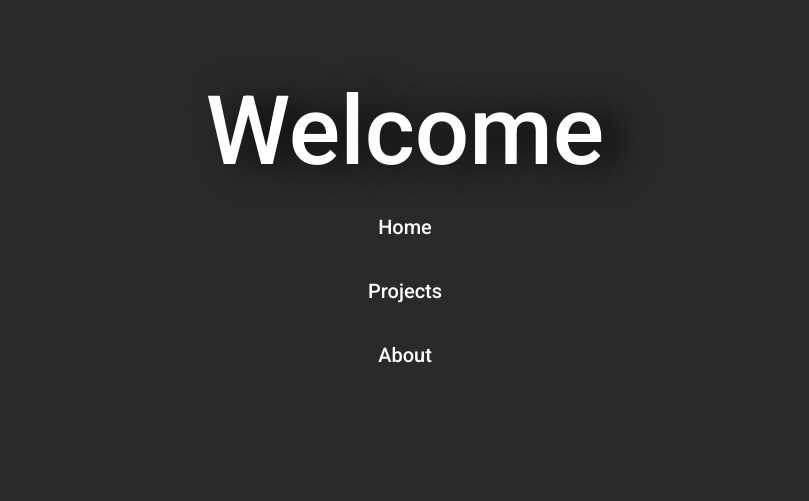
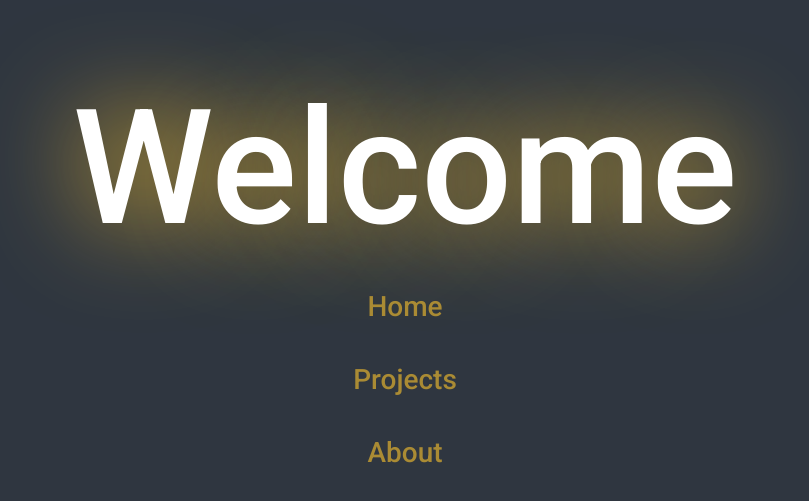
Before and after one commit to alexyoon97/home_page, a React (Create React App) app: page / in a window 1280 px wide. Shown: the part 165-666 px from the top of the page, without its empty margins (235-1044 px from the left). Built offline with nearby package versions, Linux system fonts and the light colour scheme; a web font is replaced by a local one.

Commit message:
style change

```diff
--- a/src/App.css
+++ b/src/App.css
@@ -1,5 +1,5 @@
 body{
-  background-color: #2a2a2a;
+  background-color: #2f3640;
 }
 
 .footer{
--- a/src/components/Footer.css
+++ b/src/components/Footer.css
@@ -1,7 +1,7 @@
 .footer{
     width: 100%;
-    background-color: #1d1d1d;
-    box-shadow: 1px 1px 10px black;
+    background-color:#414a58;
+    box-shadow: 1px 1px 10px #242a31;
     display: flex;
     flex-direction: row;
     justify-content: flex-end;
--- a/src/components/Navigation.css
+++ b/src/components/Navigation.css
@@ -1,6 +1,6 @@
 @import url("https://fonts.google.com/specimen/Jost?sidebar.open&selection.family=Jost:wght@500");
 .side {
-  background-color: #202020;
+  background-color:#e7b630;
   height: 100%;
   box-shadow: 2px 0px 5px rgba(0, 0, 0, 0.5);
   position: fixed;
@@ -30,29 +30,32 @@
   display: inline-block;
   margin: 20px;
   font-family: "Roboto", sans-serif;
-  font-size: 20px;
+  font-size: 28px;
 }
 .toggle_button {
   position: fixed;
   top: 10px;
   left: 170px;
   background: transparent;
-  font-size: 30px;
-  color: white;
+  font-size: 35px;
+  color: #e84118;
   border: none;
   z-index: 250;
   padding: 0;
 }
-.toggle_button:hover,
-.Home a:hover,
-.side a:hover {
-  text-shadow: 0px 0px 10px white;
+.toggle_button:hover{
+  text-shadow: 0px 0px 10px #c23616;
 }
 .toggle_button:focus {
   outline: none;
 }
-a:link,
-a:visited {
-  color: white;
+.side a:link,
+.side a:visited {
+  color:#2f3640;
   text-decoration: none;
 }
+.Home a:link,
+.Home a:visited {
+  color:#aa8b34;
+  text-decoration: none;
+}
--- a/src/routes/About.js
+++ b/src/routes/About.js
@@ -13,9 +13,9 @@ function About() {
         <div className="paragraph">
           <img className="Me_img" src={Me}></img>
           <br></br>
-          <h1>Hello,</h1>
-          <h1>My name is Alex Yoon</h1>
-          <h2>a developer</h2>
+          <h1 style={{color:"#badc58"}}>Hello,</h1>
+          <h1 style={{color:"white"}}>My name is Alex Yoon</h1>
+          <h2 style={{color:"#ff7979"}}>a developer</h2>
 
           <p>
             I studied Computer Engineering for 2 years at NAIT, my course
--- a/src/routes/Home.css
+++ b/src/routes/Home.css
@@ -5,11 +5,11 @@
 }
 
 .welcome-note{
-    text-shadow: 20px 2px 40px black;
-    background-color: #2a2a2a;
+    text-shadow: 0px 0px 100px #fbc531;
+    background-color: #2f3640;
     position: relative;
     color: white;
     margin: 1vh;
-    font-size: 12vh;
+    font-size: 20vh;
     font-family: 'Roboto', sans-serif;
 }
--- a/src/routes/Portfolio_page.css
+++ b/src/routes/Portfolio_page.css
@@ -28,6 +28,7 @@
   height: 1vh;
   font-size: 3vh;
   top: 52vh;
+  color: #f5f6fa;
 }
 .portfo_img {
   position: relative;
```
